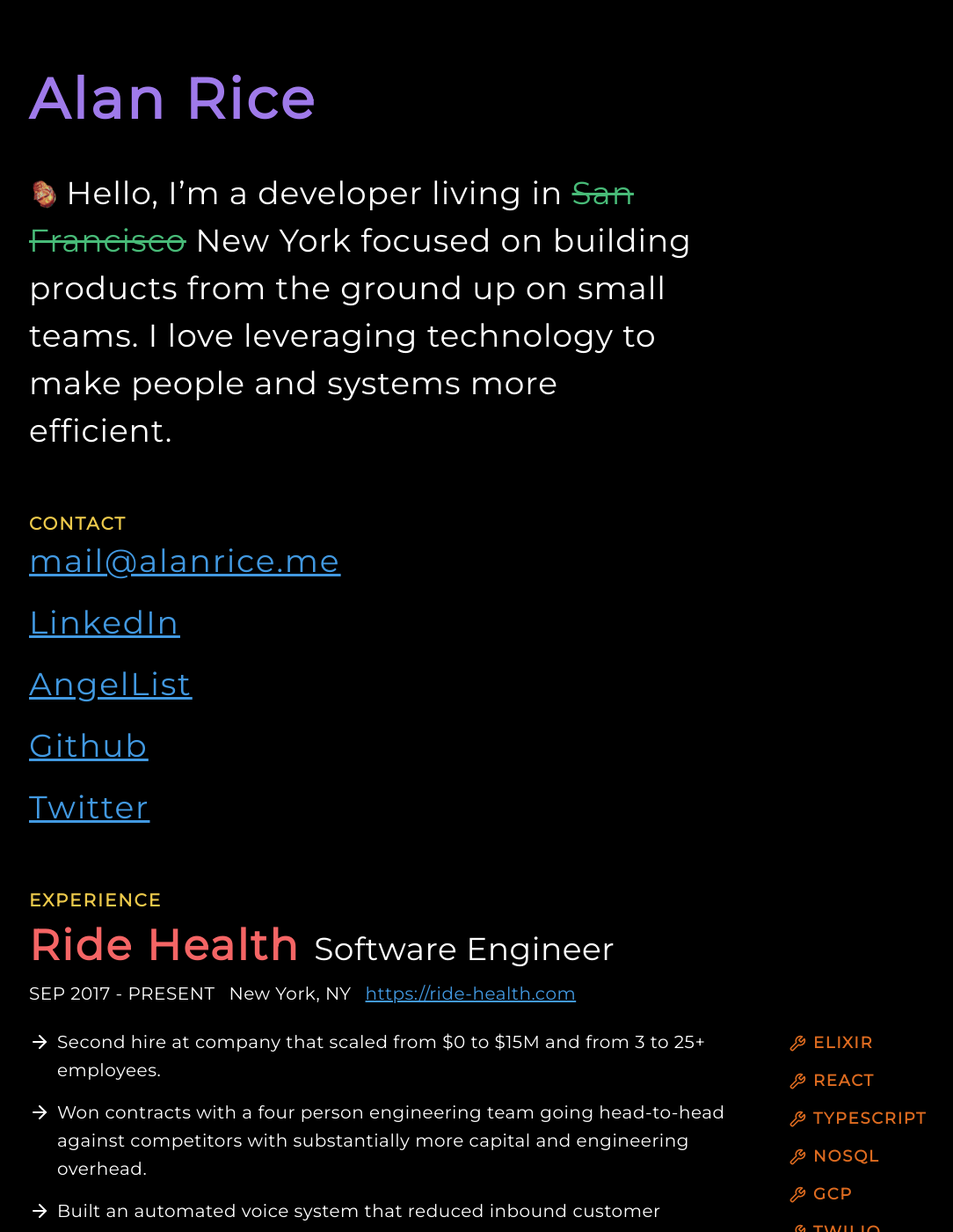
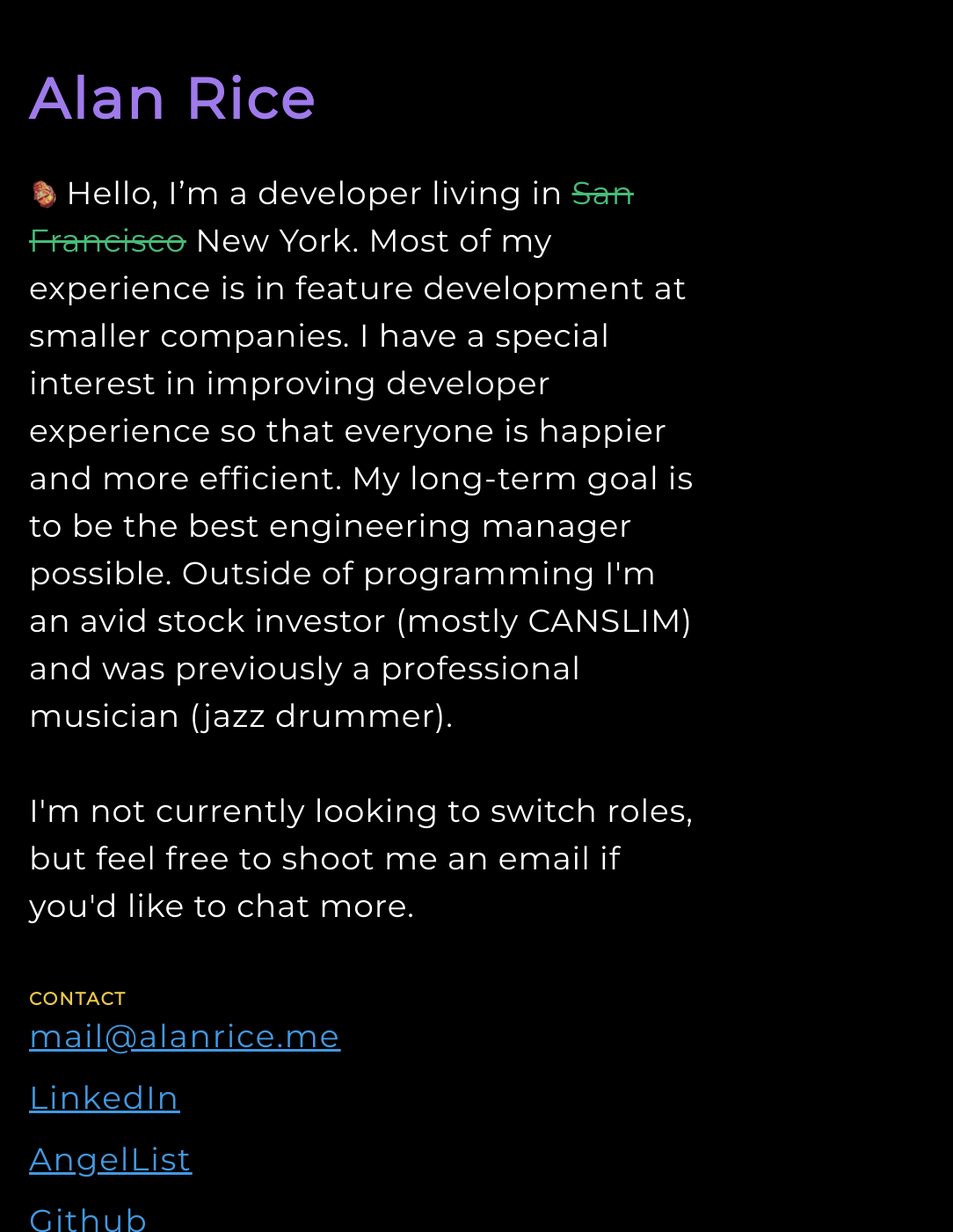
Before and after one commit to vaprdev/AlanRice.me, a Jekyll site: the page built from index.html, in a window 1280 px wide and 1400 px high. Shown: the whole window at 88% size, without its empty margins (31-1115 px from the left). Built offline with Jekyll 4.4.1, drawn with Linux system fonts in a browser that asks for light colours.

Commit message:
update about me

```diff
--- a/index.html
+++ b/index.html
@@ -13,8 +13,12 @@
             </div>
             Hello, I’m a developer living in
             <span class="line-through text-green-500">San Francisco</span>
-            New York focused on building products from the ground up on small teams. I love leveraging technology to
-            make people and systems more efficient.
+            New York. Most of my experience is in feature development at smaller companies. I have a special interest in
+            improving developer experience so that everyone is happier and more efficient. My long-term goal is to be the best
+            engineering manager possible. Outside of programming I'm an avid stock investor (mostly CANSLIM) and was previously a professional musician (jazz drummer).
+            <br />
+            <br />
+            I'm not currently looking to switch roles, but feel free to shoot me an email if you'd like to chat more.
         </div>
     </div>
     {% include heading.html title="contact" %}
```
